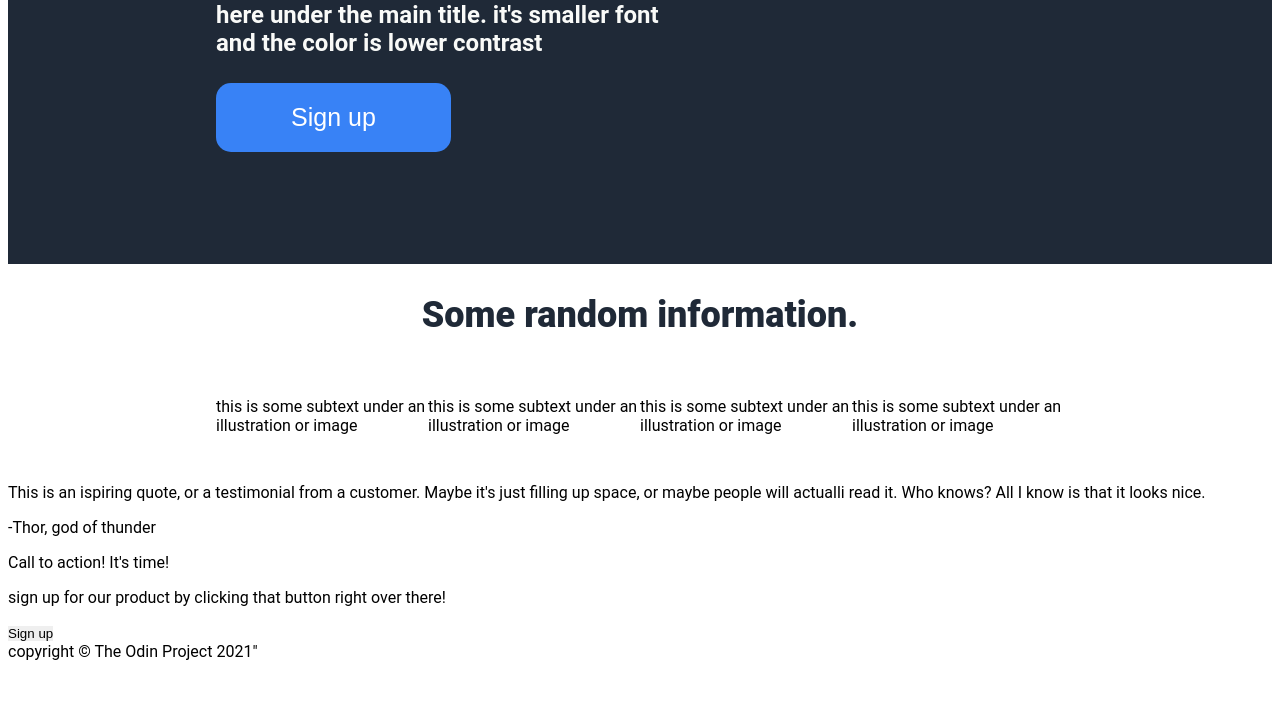
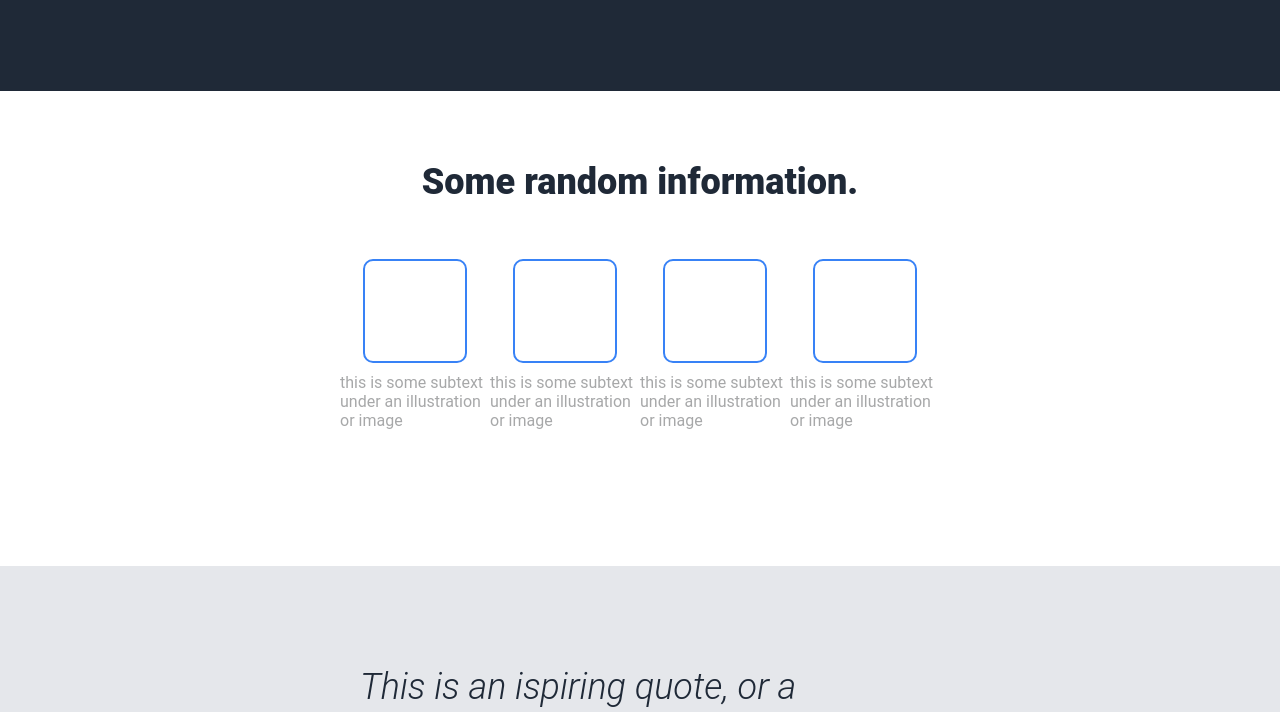
Before and after one commit to pablovalentin/odin_landing_page, a plain HTML site: page index.html in a window 1280 px wide. Shown: the part 695-1407 px from the top of the page. Before the commit the page ends 1364 px from the top, so only its background shows below. Drawn offline with Linux system fonts and the light colour scheme.

Commit message:
Update information and quote section, with styles

```diff
--- a/index.html
+++ b/index.html
@@ -33,19 +33,31 @@
       <section class="information">
         <h2>Some random information.</h2>
         <div class="random-card">
-          <p>this is some subtext under an illustration or image</p>
-          <p>this is some subtext under an illustration or image</p>
-          <p>this is some subtext under an illustration or image</p>
-          <p>this is some subtext under an illustration or image</p>
+          <div class="card">
+            <div class="empty-image"></div>
+            <p>this is some subtext under an illustration or image</p>
+          </div>
+          <div class="card">
+            <div class="empty-image"></div>
+            <p>this is some subtext under an illustration or image</p>
+          </div>
+          <div class="card">
+            <div class="empty-image"></div>
+            <p>this is some subtext under an illustration or image</p>
+          </div>
+          <div class="card">
+            <div class="empty-image"></div>
+            <p>this is some subtext under an illustration or image</p>
+          </div>
         </div>
       </section>
-      <section>
-        <p>
+      <section class="testimonial">
+        <p class="quote">
           This is an ispiring quote, or a testimonial from a customer. Maybe
           it's just filling up space, or maybe people will actualli read it. Who
           knows? All I know is that it looks nice.
         </p>
-        <p>-Thor, god of thunder</p>
+        <p class="signature">-Thor, god of thunder</p>
       </section>
       <section class="action">
         <p>Call to action! It's time!</p>
--- a/styles/styles.css
+++ b/styles/styles.css
@@ -1,5 +1,5 @@
 * {
-  border: 0;
+  margin: 0;
   padding: 0;
 }
 
@@ -55,8 +55,11 @@ h3 {
   font-size: 25px;
   background-color: #3882f6;
   color: white;
+  margin-top: 20px;
   padding: 20px 75px;
   border-radius: 15px;
+  outline: none;
+  border: 1px solid transparent;
 }
 
 .image {
@@ -68,19 +71,65 @@ h3 {
   width: 900px;
 }
 
+.empty-image {
+  justify-content: center;
+  height: 100px;
+  width: 100px;
+  border: solid 2px #3882f6;
+  border-radius: 10px;
+  margin-bottom: 10px;
+}
+
 .information {
   display: flex;
   flex-direction: column;
   align-items: center;
+  padding: 30px;
 }
 
 .information h2 {
   font-size: 36px;
   color: #1f2937;
   font-weight: 900;
+  margin: 40px 0;
 }
 
 .random-card {
   display: flex;
   padding: 1em 13em;
 }
+
+.card {
+  max-width: 150px;
+  display: flex;
+  flex-direction: column;
+  justify-content: center;
+  align-items: center;
+  margin-bottom: 90px;
+}
+
+.card p {
+  color: #a7a8a9;
+}
+
+.testimonial {
+  background-color: #e5e7eb;
+  height: 500px;
+}
+
+.quote {
+  padding: 1em 10em;
+  font-size: 36px;
+  color: #1f2937;
+  padding-top: 100px;
+  font-style: italic;
+  font-weight: 300;
+}
+
+.signature {
+  display: flex;
+  justify-content: right;
+  padding: 1em 10em;
+  font-size: 36px;
+  font-weight: 500;
+}
```
